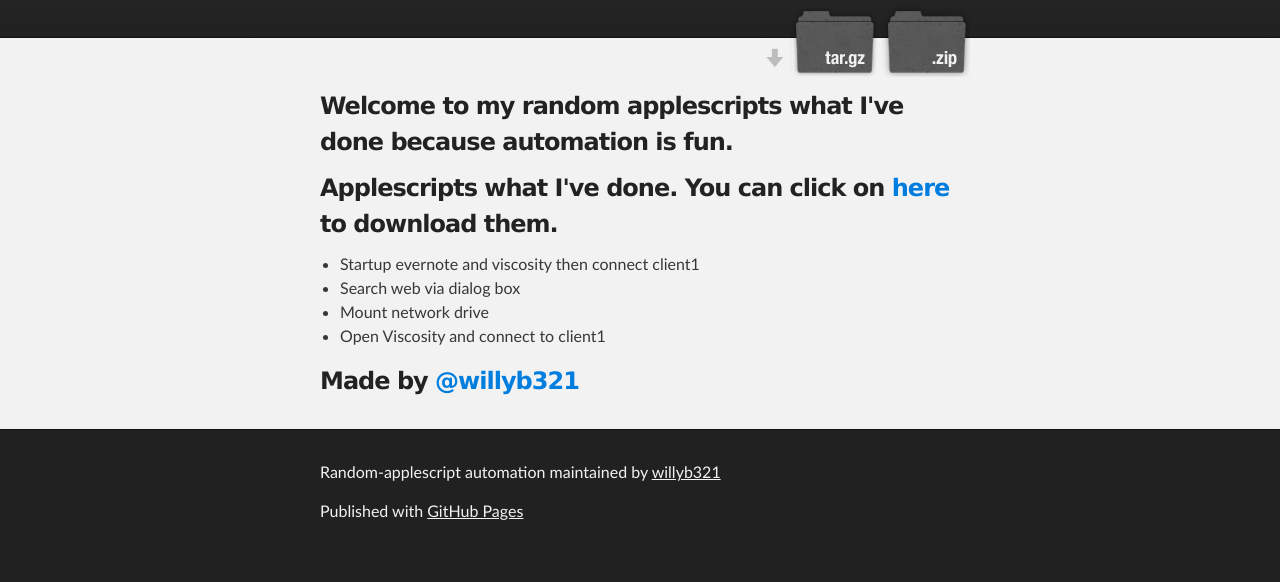
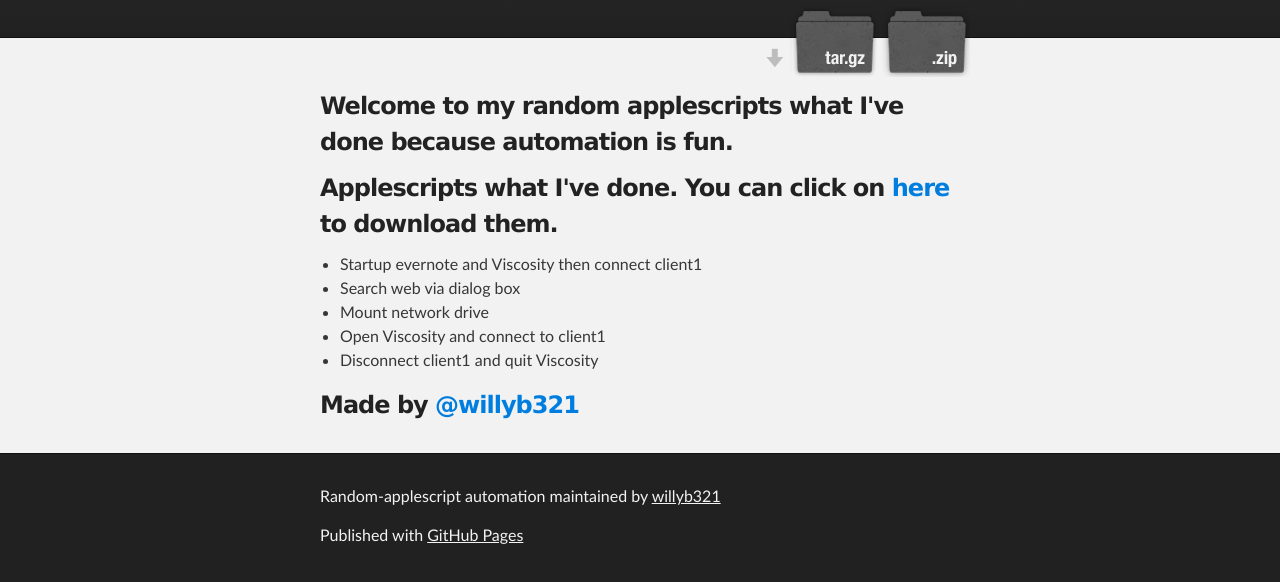
Before and after one commit to willyb321/random-applescript_automation, a plain HTML site: page index.html in a window 1280 px wide. Shown: the part 271-853 px from the top of the page. Before the commit the page ends 829 px from the top, so only its background shows below. Drawn offline with Linux system fonts and the light colour scheme.

```diff
--- a/index.html
+++ b/index.html
@@ -38,10 +38,11 @@
 <a id="applescripts-what-ive-done-you-can-click-on-here-to-download-them" class="anchor" href="#applescripts-what-ive-done-you-can-click-on-here-to-download-them" aria-hidden="true"><span aria-hidden="true" class="octicon octicon-link"></span></a>Applescripts what I've done. You can click on <a href="https://github.com/willyb321/random-applescript_automation/releases/download/1.0/1.0.zip">here</a> to download them.</h3>
 
 <ul>
-<li>Startup evernote and viscosity then connect client1</li>
+<li>Startup evernote and Viscosity then connect client1</li>
 <li>Search web via dialog box</li>
 <li>Mount network drive</li>
 <li>Open Viscosity and connect to client1</li>
+<li>Disconnect client1 and quit Viscosity</li>
 </ul>
 
 <h3>
--- a/params.json
+++ b/params.json
@@ -1 +1 @@
-{"name":"Random-applescript automation","tagline":"A place for all the random automation I do with applescript. I will probably use Script Editor but I dunno.","body":"### Welcome to my random applescripts what I've done because automation is fun.\r\n\r\n### Applescripts what I've done. You can click on [here](https://github.com/willyb321/random-applescript_automation/releases/download/1.0/1.0.zip) to download them.\r\n- Startup evernote and viscosity then connect client1\r\n- Search web via dialog box\r\n- Mount network drive\r\n- Open Viscosity and connect to client1\r\n\r\n### Made by @willyb321","google":"UA-55840909-4","note":"Don't delete this file! It's used internally to help with page regeneration."}
+{"name":"Random-applescript automation","tagline":"A place for all the random automation I do with applescript. I will probably use Script Editor but I dunno.","body":"### Welcome to my random applescripts what I've done because automation is fun.\r\n\r\n### Applescripts what I've done. You can click on [here](https://github.com/willyb321/random-applescript_automation/releases/download/1.0/1.0.zip) to download them.\r\n- Startup evernote and Viscosity then connect client1\r\n- Search web via dialog box\r\n- Mount network drive\r\n- Open Viscosity and connect to client1\r\n- Disconnect client1 and quit Viscosity\r\n\r\n### Made by @willyb321","google":"UA-55840909-4","note":"Don't delete this file! It's used internally to help with page regeneration."}
```
